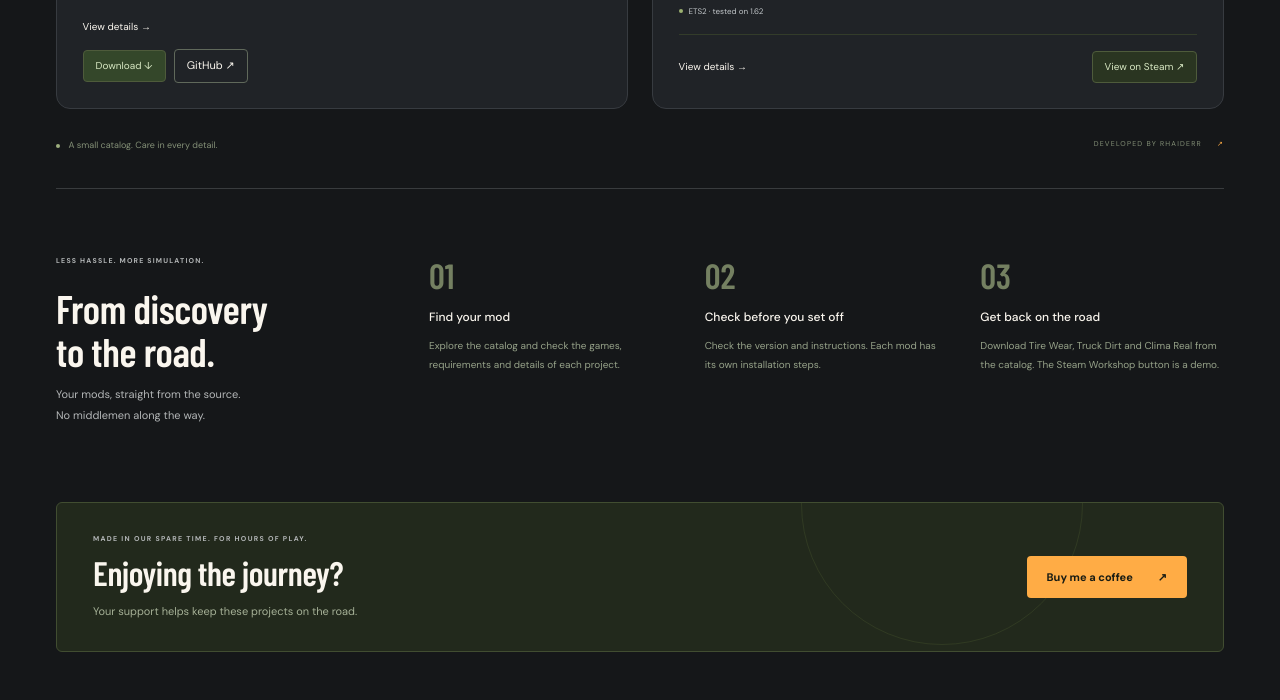
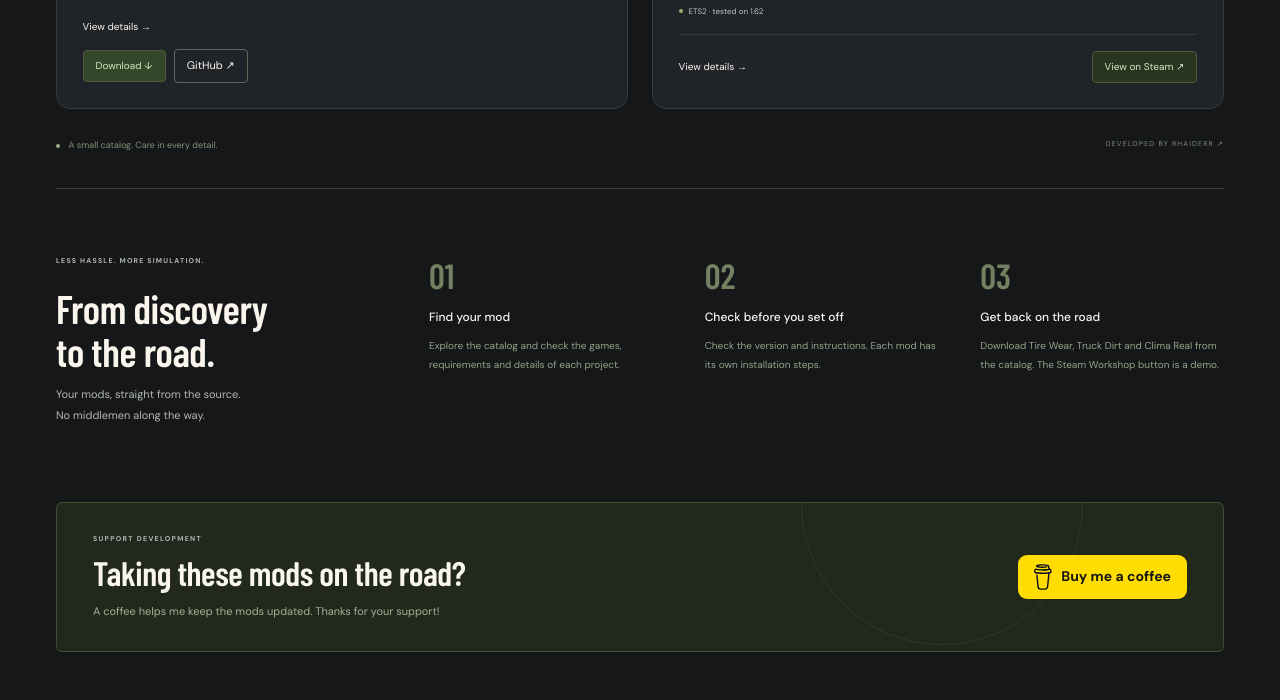
Before and after one commit to Rhaiderr/mod-hub, a plain HTML site: page web/index.html in a window 1280 px wide. Shown: the part 1592-2292 px from the top of the page. Drawn offline with nearby package versions, Linux system fonts and the light colour scheme; a web font is replaced by a local one.

Commit message:
Connect support links to the official Buy Me a Coffee profile

```diff
--- a/web/app.js
+++ b/web/app.js
@@ -125,7 +125,6 @@
     for (const field of ['game', 'category']) document.querySelector(`[data-${field}="all"]`).click();
     document.querySelector('#search').focus();
   });
-  document.querySelectorAll('[data-demo]').forEach(button => button.addEventListener('click', () => showDemo(button.closest('.support') ? text().coffee : text().support)));
   document.querySelectorAll('dialog').forEach(dialog => {
     dialog.querySelector('.dialog-close').addEventListener('click', () => dialog.close());
     dialog.addEventListener('click', event => { if (event.target === dialog) { const bounds = dialog.getBoundingClientRect(); if (event.clientX < bounds.left || event.clientX > bounds.right || event.clientY < bounds.top || event.clientY > bounds.bottom) dialog.close(); } });
--- a/web/i18n.mjs
+++ b/web/i18n.mjs
@@ -9,7 +9,6 @@ export const englishPage = [
   ['.skip', 'Skip to catalog'],
   ['.nav-active', 'Explore mods'],
   ['.header nav a:last-child', 'How it works'],
-  ['.header-action', 'Support the project <span aria-hidden="true">↗</span>'],
   ['.section-heading .eyebrow', 'EURO TRUCK SIMULATOR 2 &amp; AMERICAN TRUCK SIMULATOR'],
   ['#catalog-title', 'Mod library<span>.</span>'],
   ['.count', '<span id="total-count">04</span> MODS IN THE CATALOG'],
@@ -26,7 +25,7 @@ export const englishPage = [
   ['#empty p', 'Try another name or a different combination of filters.'],
   ['#clear', 'Clear filters'],
   ['.catalog-foot > span:first-child', '<span class="status-dot"></span> A small catalog. Care in every detail.'],
-  ['.catalog-foot > span:last-child', 'DEVELOPED BY RHAIDERR <span aria-hidden="true">↗</span>'],
+  ['.catalog-foot > span:last-child a', 'DEVELOPED BY RHAIDERR <span aria-hidden="true">↗</span>'],
   ['.how-intro .eyebrow', 'LESS HASSLE. MORE SIMULATION.'],
   ['#how-title', 'From discovery<br>to the road.'],
   ['.how-intro > p:last-child', 'Your mods, straight from the source.<br>No middlemen along the way.'],
@@ -36,10 +35,9 @@ export const englishPage = [
   ['.steps li:nth-child(2) p', 'Check the version and instructions. Each mod has its own installation steps.'],
   ['.steps li:nth-child(3) h3', 'Get back on the road'],
   ['.steps li:nth-child(3) p', 'Download Tire Wear, Truck Dirt and Clima Real from the catalog. The Steam Workshop button is a demo.'],
-  ['.support .eyebrow', 'MADE IN OUR SPARE TIME. FOR HOURS OF PLAY.'],
-  ['.support h2', 'Enjoying the journey?'],
-  ['.support p:last-child', 'Your support helps keep these projects on the road.'],
-  ['.support button', 'Buy me a coffee <span aria-hidden="true">↗</span>'],
+  ['.support .eyebrow', 'SUPPORT DEVELOPMENT'],
+  ['.support h2', 'Taking these mods on the road?'],
+  ['.support p:last-child', 'A coffee helps me keep the mods updated. Thanks for your support!'],
   ['.footer p', 'An independent project. Not affiliated with SCS Software.'],
   ['.preview-badge', 'VISUAL PREVIEW · v0.1'],
   ['#demo .eyebrow', 'VISUAL PREVIEW'],
--- a/web/index.html
+++ b/web/index.html
@@ -16,7 +16,7 @@
     <a class="brand" href="#inicio" aria-label="Mod Hub, início"><img src="assets/mark.svg" width="35" height="35" alt=""><span>MOD<span class="brand-light">HUB</span><small>RHAIDER</small></span></a>
     <nav aria-label="Navegação principal"><a class="nav-active" href="#catalogo">Explorar mods</a><a href="#como-funciona">Como funciona</a></nav>
     <label class="language-switch"><span class="sr-only">Idioma / Language</span><select id="language" aria-label="Idioma / Language"><option value="pt-BR" lang="pt-BR">PT-BR</option><option value="en" lang="en">EN</option></select></label>
-    <button class="header-action" data-demo="Apoiar o projeto">Apoie o projeto <span aria-hidden="true">↗</span></button>
+    <a class="header-action coffee-link" href="https://buymeacoffee.com/leonardoarouck"><img src="assets/coffee.svg" width="18" height="26" alt=""><span>Buy me a coffee</span></a>
   </header>
   <main id="inicio">
     <section class="catalog wrap" id="catalogo" aria-labelledby="catalog-title">
@@ -29,10 +29,10 @@
       <p id="results-status" class="sr-only" role="status" aria-live="polite"></p>
       <div class="cards" id="cards"></div>
       <div class="empty" id="empty" hidden><h3>Nenhum mod por aqui.</h3><p>Tente outro nome ou uma combinação diferente de filtros.</p><button class="button secondary" id="clear">Limpar filtros</button></div>
-      <div class="catalog-foot"><span><span class="status-dot"></span> Um catálogo pequeno. Cuidado em cada detalhe.</span><span>DESENVOLVIDO POR RHAIDERR <span aria-hidden="true">↗</span></span></div>
+      <div class="catalog-foot"><span><span class="status-dot"></span> Um catálogo pequeno. Cuidado em cada detalhe.</span><span><a href="https://github.com/Rhaiderr">DESENVOLVIDO POR RHAIDERR ↗</a></span></div>
     </section>
     <section class="how wrap" id="como-funciona" aria-labelledby="how-title"><div class="how-intro"><p class="eyebrow">MENOS COMPLICAÇÃO. MAIS SIMULAÇÃO.</p><h2 id="how-title">Da descoberta<br>à estrada.</h2><p>Seus mods, direto da fonte.<br>Sem intermediários no caminho.</p></div><ol class="steps"><li><span class="step-number">01</span><h3>Encontre o seu mod</h3><p>Explore o catálogo e confira os jogos, requisitos e detalhes de cada projeto.</p></li><li><span class="step-number">02</span><h3>Confira antes de partir</h3><p>Consulte a versão e as instruções. Cada mod tem seu próprio jeito de instalar.</p></li><li><span class="step-number">03</span><h3>Volte para a estrada</h3><p>Baixe Tire Wear, Truck Dirt e Clima Real pelo catálogo. O botão da Steam Workshop é demonstrativo.</p></li></ol></section>
-    <section class="support wrap"><div><p class="eyebrow">FEITO NAS HORAS LIVRES. PARA MUITAS HORAS DE JOGO.</p><h2>Gostou da viagem?</h2><p>Seu apoio ajuda a manter os projetos na estrada.</p></div><button class="button primary" data-demo="Apoiar o desenvolvimento">Pague um café <span aria-hidden="true">↗</span></button></section>
+    <section class="support wrap"><div><p class="eyebrow">APOIE O DESENVOLVIMENTO</p><h2>Os mods acompanham suas viagens?</h2><p>Um café ajuda a manter os mods atualizados. Obrigado pelo apoio!</p></div><a class="coffee-link" href="https://buymeacoffee.com/leonardoarouck"><img src="assets/coffee.svg" width="18" height="26" alt=""><span>Buy me a coffee</span></a></section>
   </main>
   <footer class="wrap footer"><a class="brand" href="#inicio"><img src="assets/mark.svg" width="28" height="28" alt=""><span>MOD<span class="brand-light">HUB</span></span></a><p>Um projeto independente. Sem vínculo com a SCS Software.</p><span class="preview-badge">PRÉVIA VISUAL · v0.1</span></footer>
   <dialog id="details" aria-labelledby="dialog-title"><button class="dialog-close" aria-label="Fechar detalhes">×</button><div id="dialog-content"></div></dialog>
--- a/web/styles.css
+++ b/web/styles.css
@@ -37,3 +37,31 @@
   .section-heading { align-items: flex-start; flex-direction: column; gap: 12px; }
   .section-heading .eyebrow { line-height: 1.6; }
 }
+
+.coffee-link {
+  display: inline-flex;
+  align-items: center;
+  justify-content: center;
+  gap: 9px;
+  min-height: 44px;
+  padding: 8px 16px;
+  background: #ffdd00;
+  color: #161612;
+  border: 0;
+  border-radius: 9px;
+  font: 700 14px/1.2 var(--font);
+  white-space: nowrap;
+  position: relative;
+  z-index: 1;
+}
+.coffee-link span { color: inherit; padding: 0; }
+.catalog-foot a:hover { text-decoration: underline; }
+@media (max-width: 700px) {
+  .header-action { padding: 8px 12px; }
+  .header-action span { position: absolute; width: 1px; height: 1px; overflow: hidden; clip-path: inset(50%); }
+}
+@media (hover: hover) and (prefers-reduced-motion: no-preference) {
+  .coffee-link { transition: transform 160ms ease, background 160ms ease; }
+  .coffee-link:hover { background: #ffe84f; transform: translateY(-2px); }
+  .coffee-link:active { transform: translateY(0); }
+}
```
Also changed, not shown: tests/web.test.mjs (+5 -2 lines), web/assets/coffee.svg (added).
